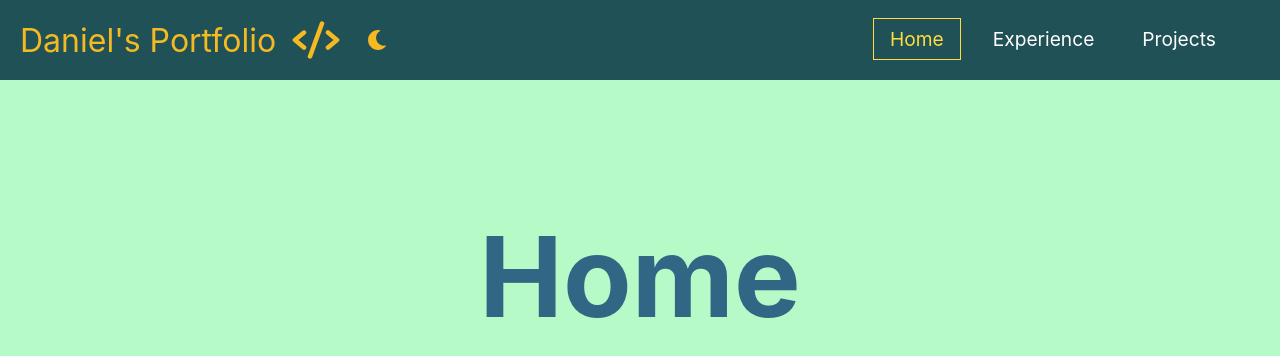
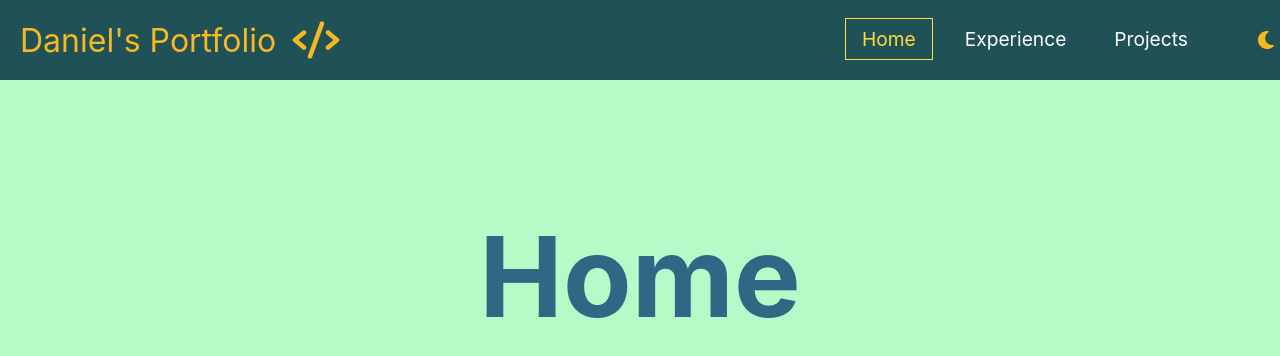
Before and after one commit to DanielChoy17/personal-portfolio, a React (Create React App) app: page /#/ in a window 1280 px wide. Shown: the top 356 px of the page. Built offline with nearby package versions, Linux system fonts and the light colour scheme.

Commit message:
Again More Fixing Sun/Moon Toggle Button Spacing

```diff
--- a/src/components/navbar/NavBar.css
+++ b/src/components/navbar/NavBar.css
@@ -93,10 +93,10 @@
 
 .mode-button {
   color: #f5b921;
-  margin-left: 20px;
+  margin-left: 5px;
+  margin-right: 5px;
   cursor: pointer;
-  font-size: 20px;
-  flex-grow: 70;
+  font-size: 18px;
   display: flex;
 }
 
--- a/src/components/navbar/NavBar.js
+++ b/src/components/navbar/NavBar.js
@@ -20,10 +20,6 @@ function NavBar() {
               <CodeIcon />
             </span>
           </NavLink>
-
-          <div className="mode-button" onClick={toggleDarkMode}>
-            {isDarkMode ? <FaSun /> : <FaMoon />}
-          </div>
 
           <ul className={click ? "nav-menu" : "nav-menu active"}>
             <li className="nav-item">
@@ -75,6 +71,10 @@ function NavBar() {
                 </span>
               )}
           </div>
+
+          <div className="mode-button" onClick={toggleDarkMode}>
+            {isDarkMode ? <FaSun /> : <FaMoon />}
+          </div>
         </div>
       </nav>
     </>
```
Also changed, not shown: 6 other files (tests, documents, lock files or other folders).
